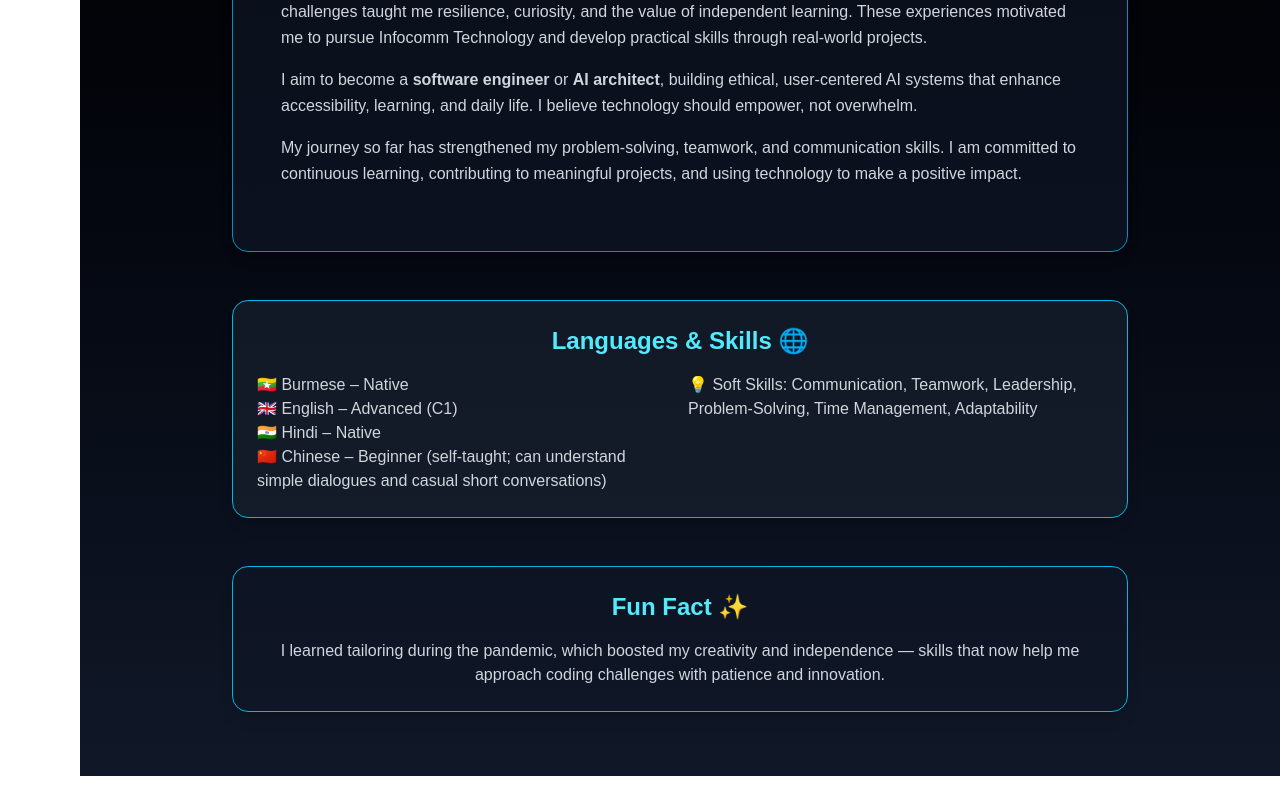
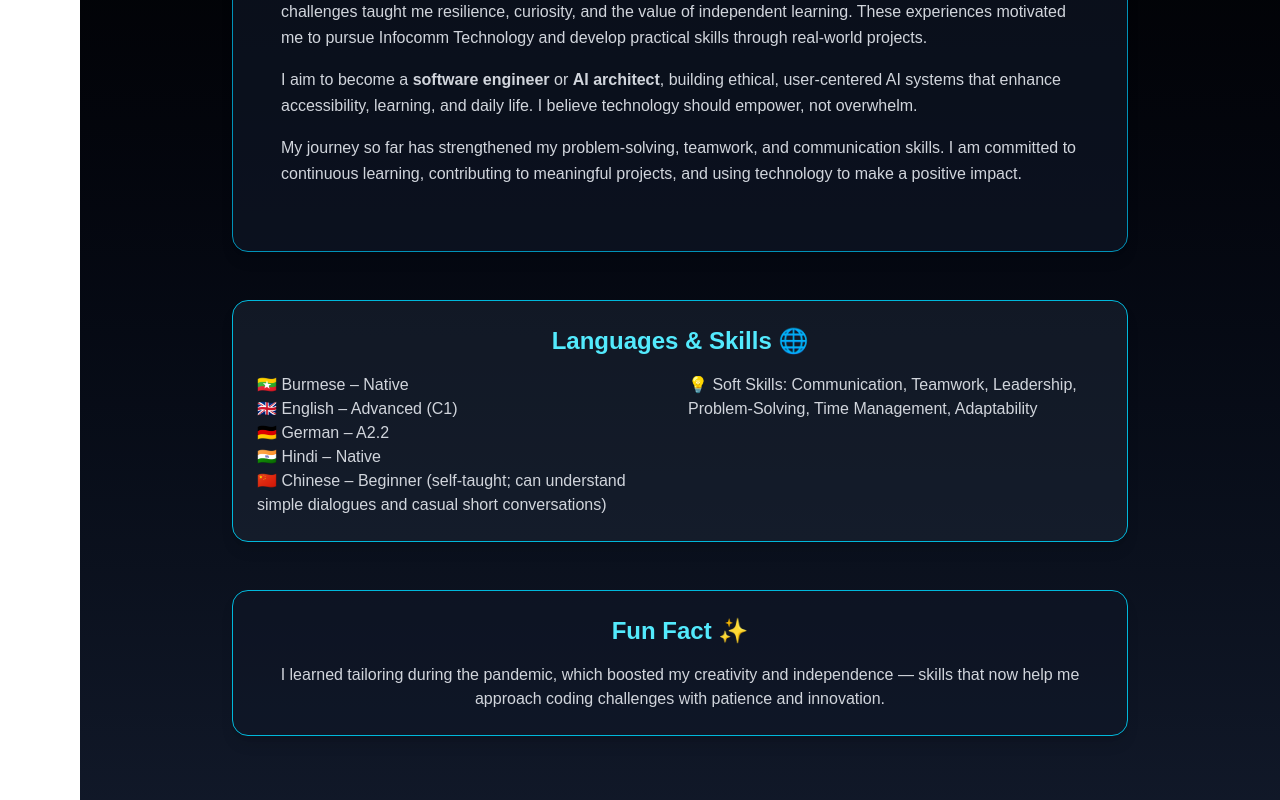
Before and after one commit to AsterG-04/my-portfolio, a Next.js app: page /about in a window 1280 px wide. Shown: the part 718-1518 px from the top of the page. Before the commit the page ends 1494 px from the top, so only its background shows below. Built offline with nearby package versions, Linux system fonts and the light colour scheme.

Commit message:
Add German A2.2 to About and note Firebase hosting in README

```diff
--- a/app/about/page.tsx
+++ b/app/about/page.tsx
@@ -95,6 +95,7 @@ export default function About() {
           <div>
             <p>🇲🇲 Burmese – Native</p>
             <p>🇬🇧 English – Advanced (C1)</p>
+            <p>🇩🇪 German – A2.2</p>
             <p>🇮🇳 Hindi – Native</p>
             <p>🇨🇳 Chinese – Beginner (self-taught; can understand simple dialogues and casual short conversations)</p>
           </div>
```
Also changed, not shown: 1 other file (tests, documents, lock files or other folders).
